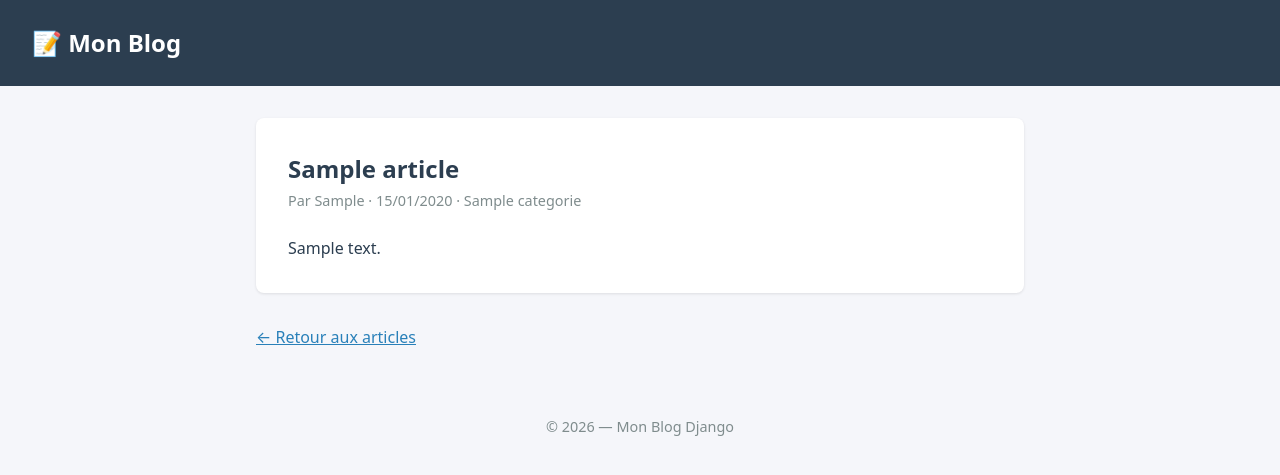
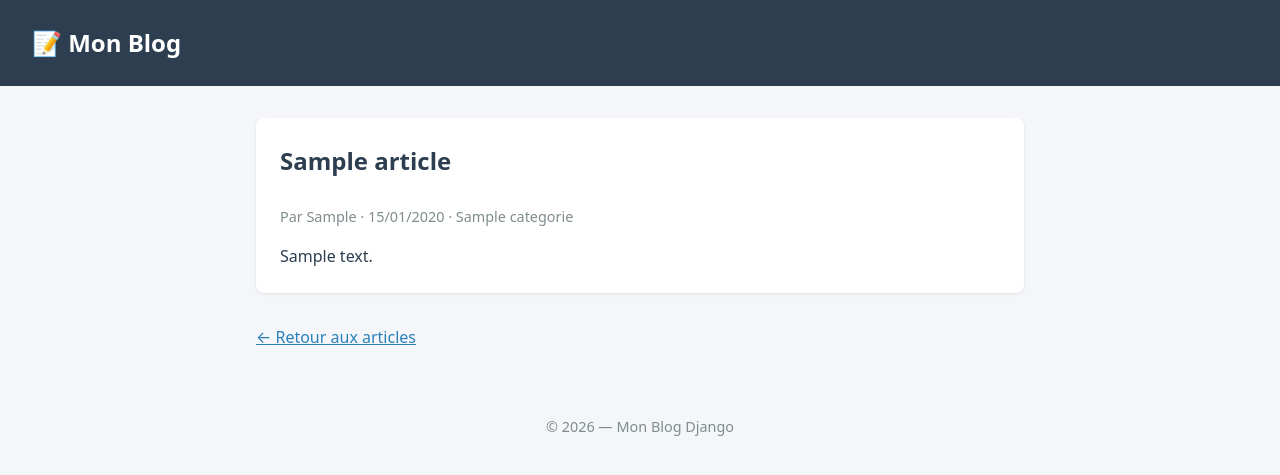
Before and after one commit to Nnos5/mon-blog, a Django app: a page that uses blog/templates/blog/base.html in a window 1280 px wide. Shown: the top 475 px of the page. Run offline with Django 5.2, Linux system fonts and the light colour scheme; tables that the repository leaves empty hold one stand-in row (values such as "Sample post").

Commit message:
ajout du css dans les fichiers statiques

```diff
--- a/blog/templates/blog/article_detail.html
+++ b/blog/templates/blog/article_detail.html
@@ -3,9 +3,9 @@
 {% block title %}{{ article.titre }} — Mon Blog{% endblock %}
 
 {% block content %}
-<article style="background:#fff; padding:2rem; border-radius:8px; box-shadow:0 1px 3px rgba(0,0,0,0.1);">
+<article>
     <h1>{{ article.titre }}</h1>
-    <p style="color:#7f8c8d; font-size:0.9rem; margin-bottom:1.5rem;">
+    <p class="meta">
         Par {{ article.auteur }} · {{ article.date_publication|date:"d/m/Y" }}
         {% if article.categorie %} · {{ article.categorie.nom }}{% endif %}
     </p>
--- a/blog/templates/blog/base.html
+++ b/blog/templates/blog/base.html
@@ -1,38 +1,10 @@
+{% load static %}
 <!DOCTYPE html>
 <html lang="fr">
 <head>
     <meta charset="UTF-8">
     <title>{% block title %}Mon Blog{% endblock %}</title>
-    <style>
-        * { box-sizing: border-box; margin: 0; padding: 0; }
-        body {
-            font-family: system-ui, -apple-system, sans-serif;
-            line-height: 1.6;
-            color: #2c3e50;
-            background: #f5f6fa;
-        }
-        header {
-            background: #2c3e50;
-            padding: 1.5rem 2rem;
-        }
-        header a {
-            color: #fff;
-            text-decoration: none;
-            font-size: 1.5rem;
-            font-weight: bold;
-        }
-        main {
-            max-width: 800px;
-            margin: 2rem auto;
-            padding: 0 1rem;
-        }
-        footer {
-            text-align: center;
-            padding: 2rem;
-            color: #7f8c8d;
-            font-size: 0.9rem;
-        }
-    </style>
+    <link rel="stylesheet" href="{% static 'css/style.css' %}">
 </head>
 <body>
     <header>
--- a/monblog/settings.py
+++ b/monblog/settings.py
@@ -117,6 +117,10 @@ USE_TZ = True
 
 STATIC_URL = 'static/'
 
+STATICFILES_DIRS = [
+    BASE_DIR / 'static',
+]
+
 
 # Email
 # https://docs.djangoproject.com/en/6.1/topics/email/#topic-email-configuration
--- /dev/null
+++ b/static/css/style.css
@@ -0,0 +1,58 @@
+* { box-sizing: border-box; margin: 0; padding: 0; }
+
+body {
+    font-family: system-ui, -apple-system, sans-serif;
+    line-height: 1.6;
+    color: #2c3e50;
+    background: #f5f6fa;
+}
+
+header {
+    background: #2c3e50;
+    padding: 1.5rem 2rem;
+}
+
+header a {
+    color: #fff;
+    text-decoration: none;
+    font-size: 1.5rem;
+    font-weight: bold;
+}
+
+main {
+    max-width: 800px;
+    margin: 2rem auto;
+    padding: 0 1rem;
+}
+
+footer {
+    text-align: center;
+    padding: 2rem;
+    color: #7f8c8d;
+    font-size: 0.9rem;
+}
+
+h1 { margin-bottom: 1.5rem; }
+
+article {
+    background: #fff;
+    padding: 1.5rem;
+    margin-bottom: 1rem;
+    border-radius: 8px;
+    box-shadow: 0 1px 3px rgba(0,0,0,0.1);
+}
+
+article h2 { margin-bottom: 0.5rem; }
+
+article h2 a {
+    color: #2980b9;
+    text-decoration: none;
+}
+
+article h2 a:hover { text-decoration: underline; }
+
+.meta {
+    color: #7f8c8d;
+    font-size: 0.9rem;
+    margin-bottom: 1rem;
+}
```
Also changed, not shown: blog/templates/blog/article_list.html (+4 -4 lines).
